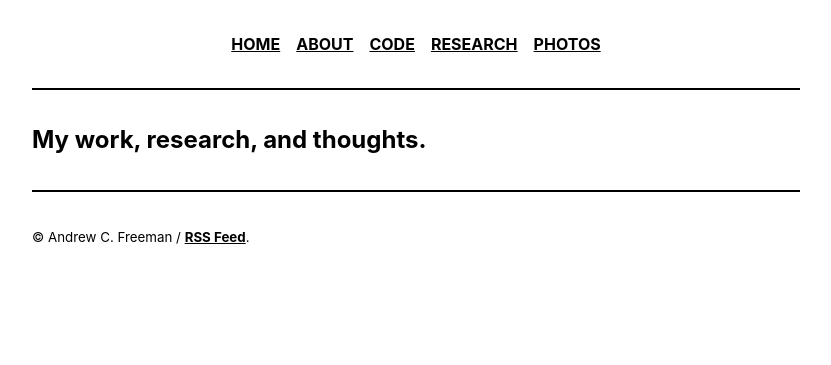
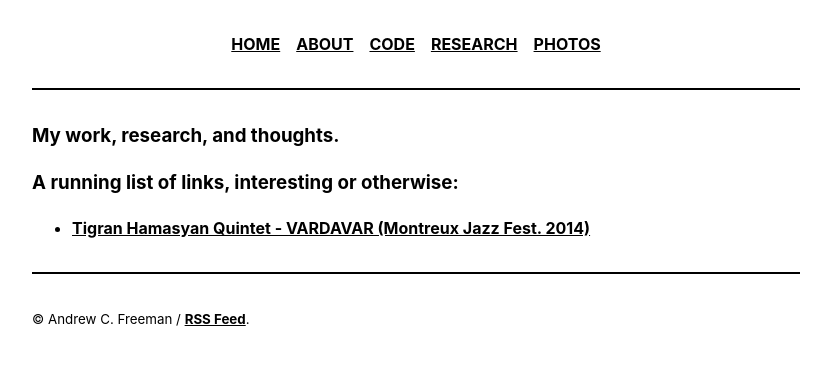
Before and after one commit to ac-freeman/acfreeman.github.io, a Jekyll site: the page built from _pages/index.md, in a window 1280 px wide. Shown: the top 365 px of the page, without its empty margins (224-1055 px from the left). Built offline with Jekyll 4.4.1, drawn with Linux system fonts in a browser that asks for light colours.

Commit message:
Update index.md

```diff
--- a/_pages/index.md
+++ b/_pages/index.md
@@ -1,12 +1,13 @@
 ---
 layout: default
 title: Home
+published: true
 ---
 
 <!-- <article class="post index" role="article"> -->
 
   <!-- <h1 class="post-title">{{ site.description }}</h1> -->
-## My work, research, and thoughts.
+### My work, research, and thoughts.
 
-<!-- ### A running list of interesting links:
-- <a href="https://www.youtube.com/watch?v=gzFAR6aN20g&feature=youtu.be">Tigran Hamasyan Quintet - VARDAVAR (Montreux Jazz Fest. 2014)</a> -->
+### A running list of links, interesting or otherwise:
+- <a href="https://www.youtube.com/watch?v=gzFAR6aN20g&feature=youtu.be">Tigran Hamasyan Quintet - VARDAVAR (Montreux Jazz Fest. 2014)</a>
```
